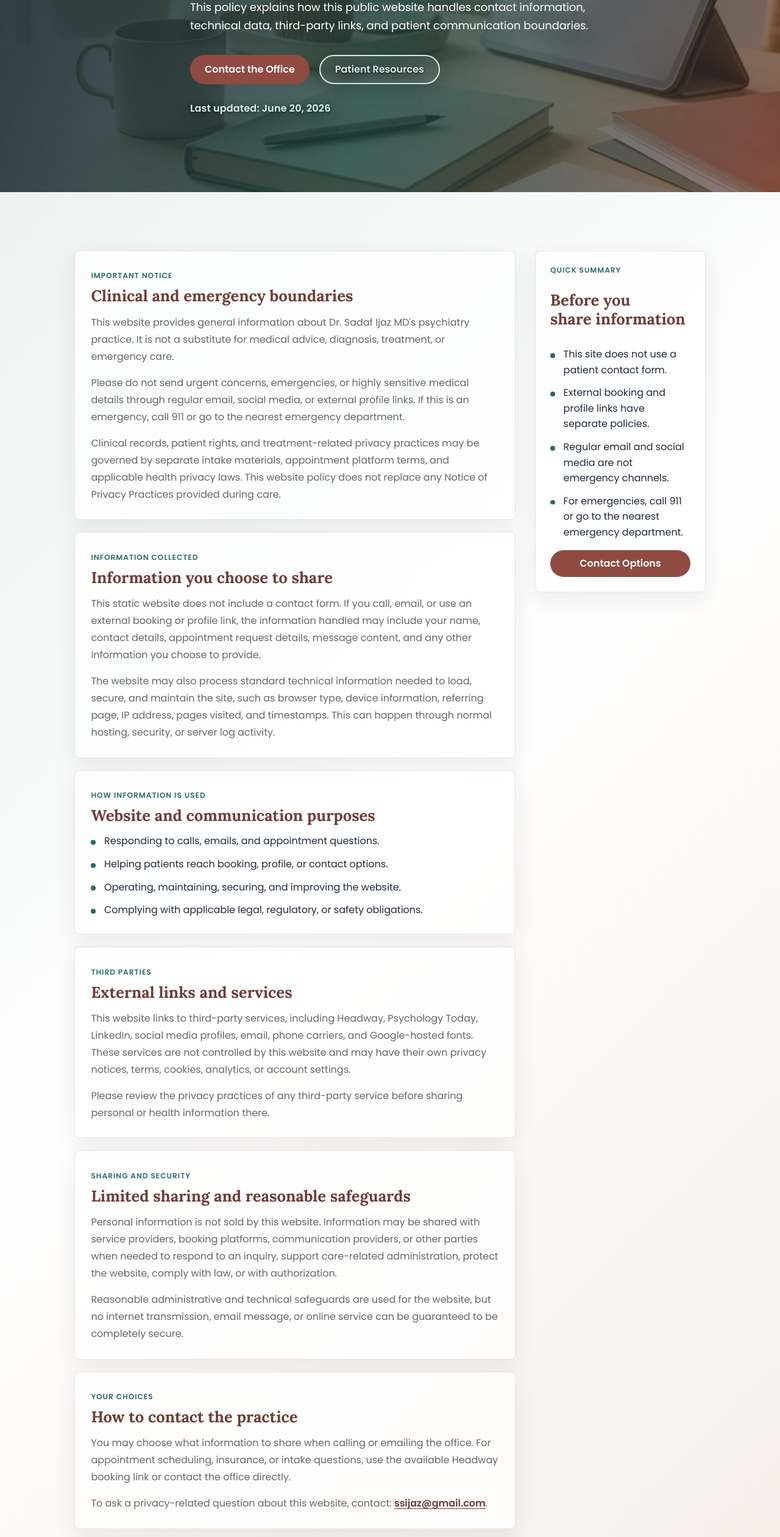
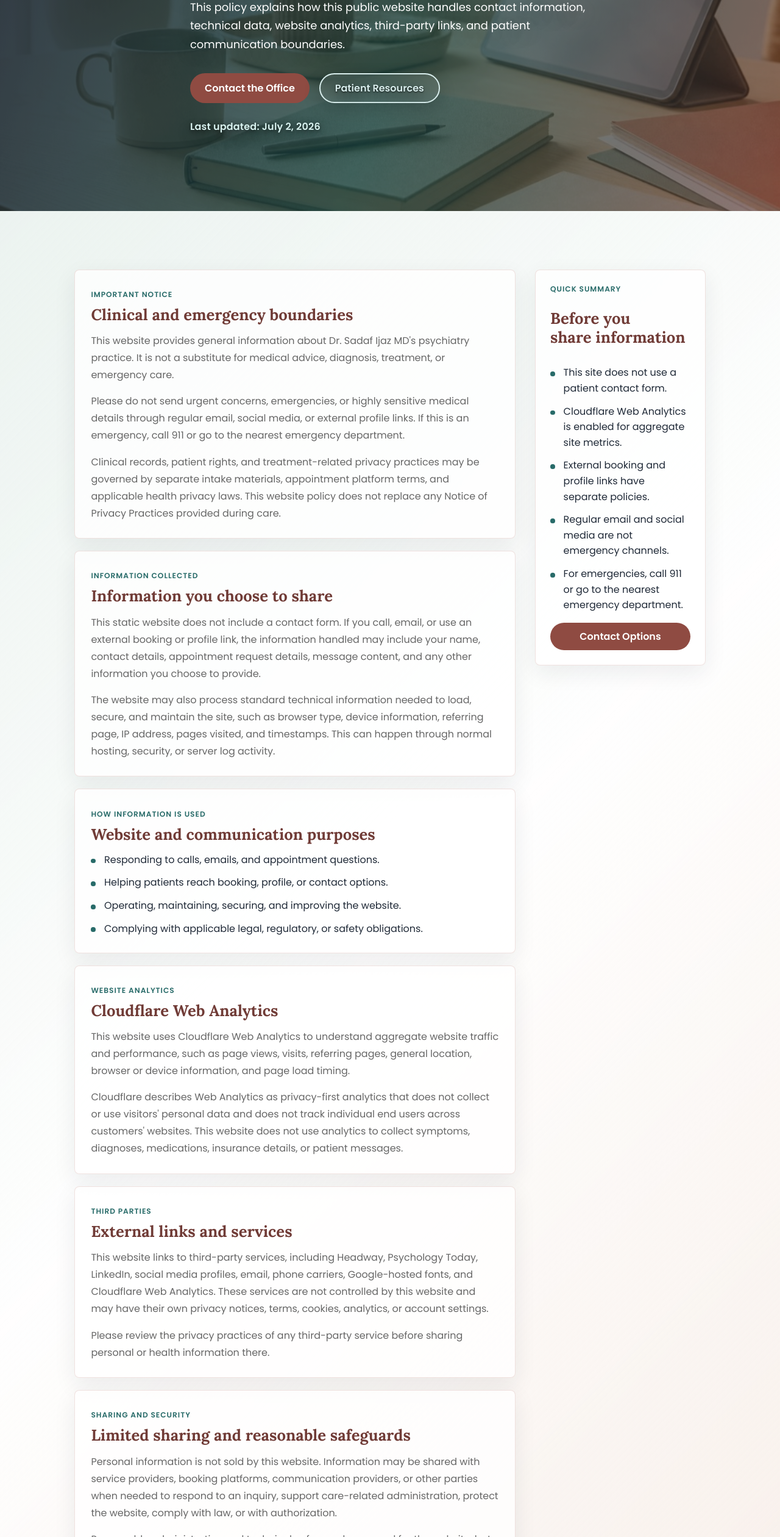
Before and after one commit to devness-portfolio/my-projects, a plain HTML site: page Sadaf-Ijaz-MD-WS/portfolio/projects/sadaf-ijaz-md/privacy.html in a window 1280 px wide. Shown: the part 280-2800 px from the top of the page at 61% size. Drawn offline with Linux system fonts and the light colour scheme.

Commit message:
Update privacy policy for Cloudflare analytics

```diff
--- a/Sadaf-Ijaz-MD-WS/portfolio/projects/sadaf-ijaz-md/privacy.html
+++ b/Sadaf-Ijaz-MD-WS/portfolio/projects/sadaf-ijaz-md/privacy.html
@@ -2,7 +2,7 @@
 Page: Privacy Policy
 File: privacy.html
 Purpose: Website privacy policy for Dr. Sadaf Ijaz MD.
-Last Updated: 2026-06-20
+Last Updated: 2026-07-02
 ========================================= -->
 
 <!doctype html>
@@ -11,7 +11,7 @@ Last Updated: 2026-06-20
     <meta charset="UTF-8" />
     <meta
       name="description"
-      content="Privacy policy for the Dr. Sadaf Ijaz MD website, including contact privacy, third-party links, patient communication boundaries, and emergency guidance."
+      content="Privacy policy for the Dr. Sadaf Ijaz MD website, including contact privacy, website analytics, third-party links, patient communication boundaries, and emergency guidance."
     />
     <meta name="viewport" content="width=device-width, initial-scale=1.0" />
     <title>Privacy Policy | Dr. Sadaf Ijaz MD</title>
@@ -42,7 +42,7 @@ Last Updated: 2026-06-20
     <meta property="og:title" content="Privacy Policy | Dr. Sadaf Ijaz MD" />
     <meta
       property="og:description"
-      content="Privacy policy for the Dr. Sadaf Ijaz MD website, including contact privacy, third-party links, patient communication boundaries, and emergency guidance."
+      content="Privacy policy for the Dr. Sadaf Ijaz MD website, including contact privacy, website analytics, third-party links, patient communication boundaries, and emergency guidance."
     />
     <meta property="og:url" content="https://sadafijazmd.com/privacy.html" />
     <meta
@@ -61,7 +61,7 @@ Last Updated: 2026-06-20
     <meta name="twitter:title" content="Privacy Policy | Dr. Sadaf Ijaz MD" />
     <meta
       name="twitter:description"
-      content="Privacy policy for the Dr. Sadaf Ijaz MD website, including contact privacy, third-party links, patient communication boundaries, and emergency guidance."
+      content="Privacy policy for the Dr. Sadaf Ijaz MD website, including contact privacy, website analytics, third-party links, patient communication boundaries, and emergency guidance."
     />
     <meta
       name="twitter:image"
@@ -143,14 +143,14 @@ Last Updated: 2026-06-20
             "@id": "https://sadafijazmd.com/privacy.html#webpage",
             "url": "https://sadafijazmd.com/privacy.html",
             "name": "Privacy Policy | Dr. Sadaf Ijaz MD",
-            "description": "Website privacy policy for Dr. Sadaf Ijaz MD, including contact privacy, third-party links, patient communication boundaries, and emergency guidance.",
+            "description": "Website privacy policy for Dr. Sadaf Ijaz MD, including contact privacy, website analytics, third-party links, patient communication boundaries, and emergency guidance.",
             "isPartOf": {
               "@id": "https://sadafijazmd.com/#website"
             },
             "about": {
               "@id": "https://sadafijazmd.com/#physician"
             },
-            "dateModified": "2026-06-20",
+            "dateModified": "2026-07-02",
             "inLanguage": "en-US"
           },
           {
@@ -232,14 +232,14 @@ Last Updated: 2026-06-20
           <h1>Privacy Policy</h1>
           <p>
             This policy explains how this public website handles contact
-            information, technical data, third-party links, and patient
-            communication boundaries.
+            information, technical data, website analytics, third-party links,
+            and patient communication boundaries.
           </p>
           <div class="hero-btns">
             <a href="contact.html" class="btn-primary">Contact the Office</a>
             <a href="resources.html" class="btn-secondary">Patient Resources</a>
           </div>
-          <p class="hero-support">Last updated: June 20, 2026</p>
+          <p class="hero-support">Last updated: July 2, 2026</p>
         </div>
       </header>
 
@@ -300,14 +300,33 @@ Last Updated: 2026-06-20
             </section>
 
             <section class="privacy-card">
+              <span class="service-eyebrow">Website Analytics</span>
+              <h2>Cloudflare Web Analytics</h2>
+              <p>
+                This website uses Cloudflare Web Analytics to understand
+                aggregate website traffic and performance, such as page views,
+                visits, referring pages, general location, browser or device
+                information, and page load timing.
+              </p>
+              <p>
+                Cloudflare describes Web Analytics as privacy-first analytics
+                that does not collect or use visitors' personal data and does
+                not track individual end users across customers' websites. This
+                website does not use analytics to collect symptoms, diagnoses,
+                medications, insurance details, or patient messages.
+              </p>
+            </section>
+
+            <section class="privacy-card">
               <span class="service-eyebrow">Third Parties</span>
               <h2>External links and services</h2>
               <p>
                 This website links to third-party services, including Headway,
                 Psychology Today, LinkedIn, social media profiles, email, phone
-                carriers, and Google-hosted fonts. These services are not
-                controlled by this website and may have their own privacy
-                notices, terms, cookies, analytics, or account settings.
+                carriers, Google-hosted fonts, and Cloudflare Web Analytics.
+                These services are not controlled by this website and may have
+                their own privacy notices, terms, cookies, analytics, or account
+                settings.
               </p>
               <p>
                 Please review the privacy practices of any third-party service
@@ -364,6 +383,7 @@ Last Updated: 2026-06-20
               <h2>Before you share information</h2>
               <ul class="privacy-list">
                 <li>This site does not use a patient contact form.</li>
+                <li>Cloudflare Web Analytics is enabled for aggregate site metrics.</li>
                 <li>External booking and profile links have separate policies.</li>
                 <li>Regular email and social media are not emergency channels.</li>
                 <li>For emergencies, call 911 or go to the nearest emergency department.</li>
```
